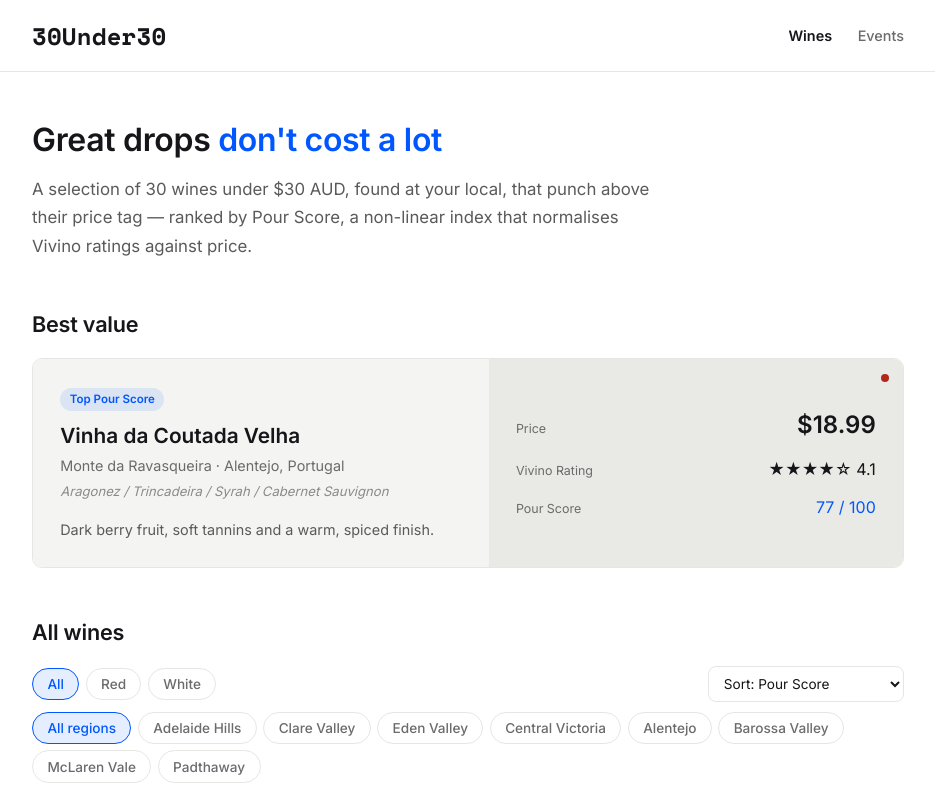
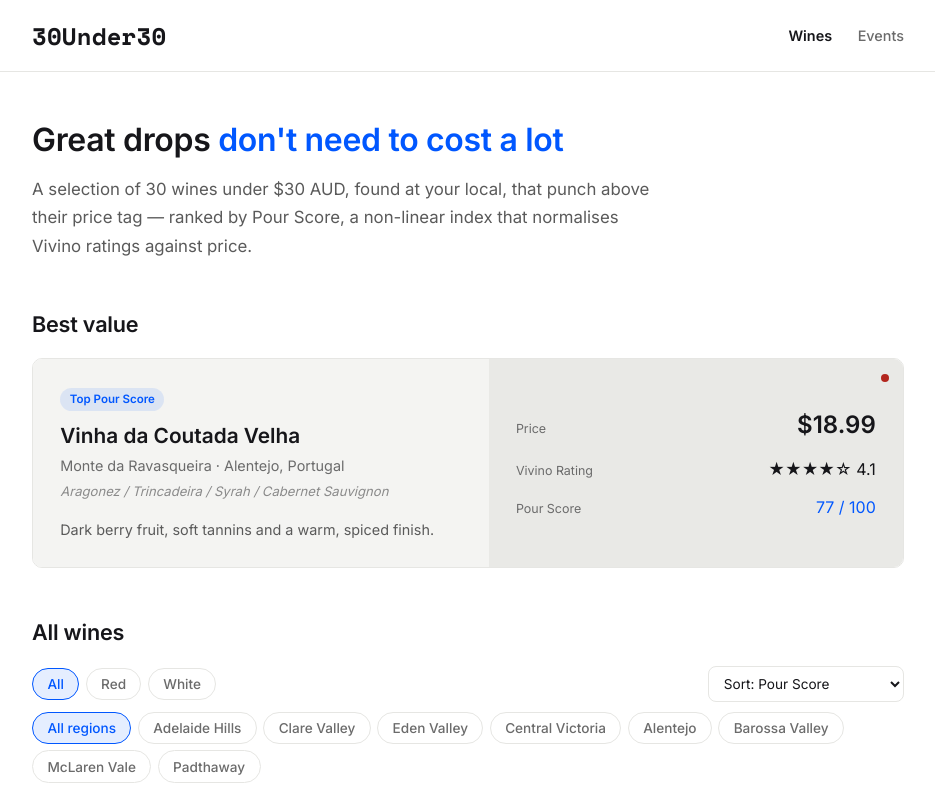
Before and after one commit to clearytom-cmyk/30under30, a plain HTML site: page index.html in a window 1280 px wide. Shown: the top 805 px of the page, without its empty margins (172-1107 px from the left). Drawn offline with nearby package versions, Linux system fonts and the light colour scheme.

Commit message:
Soften headline copy to "don't need to cost a lot"

```diff
--- a/index.html
+++ b/index.html
@@ -413,7 +413,7 @@
 
 <main>
 <div id="wines-view">
-  <h1>Great drops <span class="accent">don't cost a lot</span></h1>
+  <h1>Great drops <span class="accent">don't need to cost a lot</span></h1>
   <p class="lede">A selection of 30 wines under $30 AUD, found at your local, that punch above their price tag — ranked by Pour Score, a non-linear index that normalises Vivino ratings against price.</p>
 
   <h2 class="section">Best value</h2>
```
